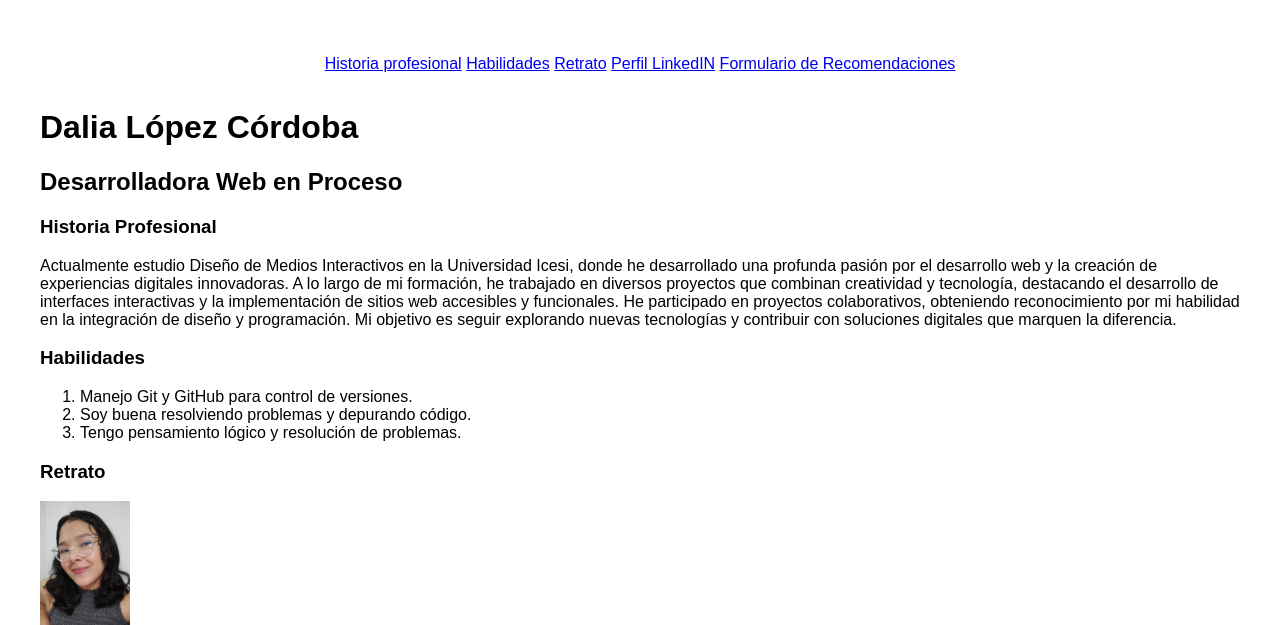
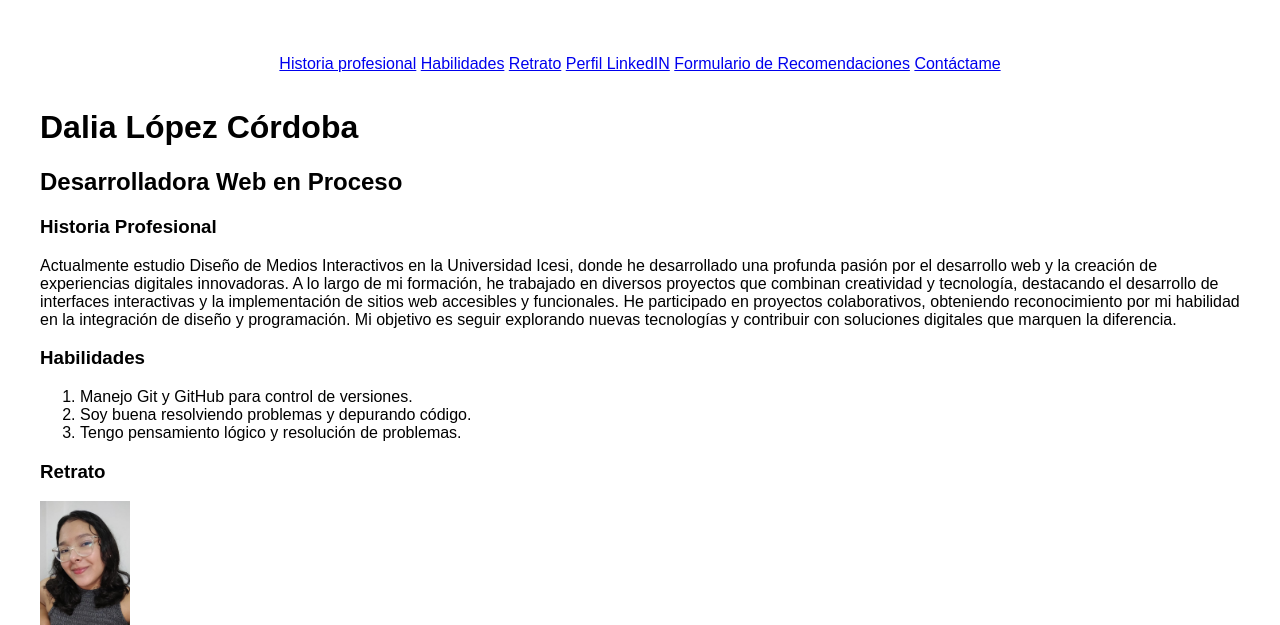
Before and after one commit to DaliaLopez/Laboratorio-2, a plain HTML site: page index.html in a window 1280 px wide. Shown: the top 625 px of the page. Drawn offline with Linux system fonts and the light colour scheme.

Commit message:
Última actualización

```diff
--- a/index.html
+++ b/index.html
@@ -26,6 +26,7 @@
             <a href="#retrato">Retrato</a>
             <a href="#perfil">Perfil LinkedIN</a>
             <a href="#formulario">Formulario de Recomendaciones</a>
+            <a href="#contacto">Contáctame</a>
         </nav>
 
         <header>
```
